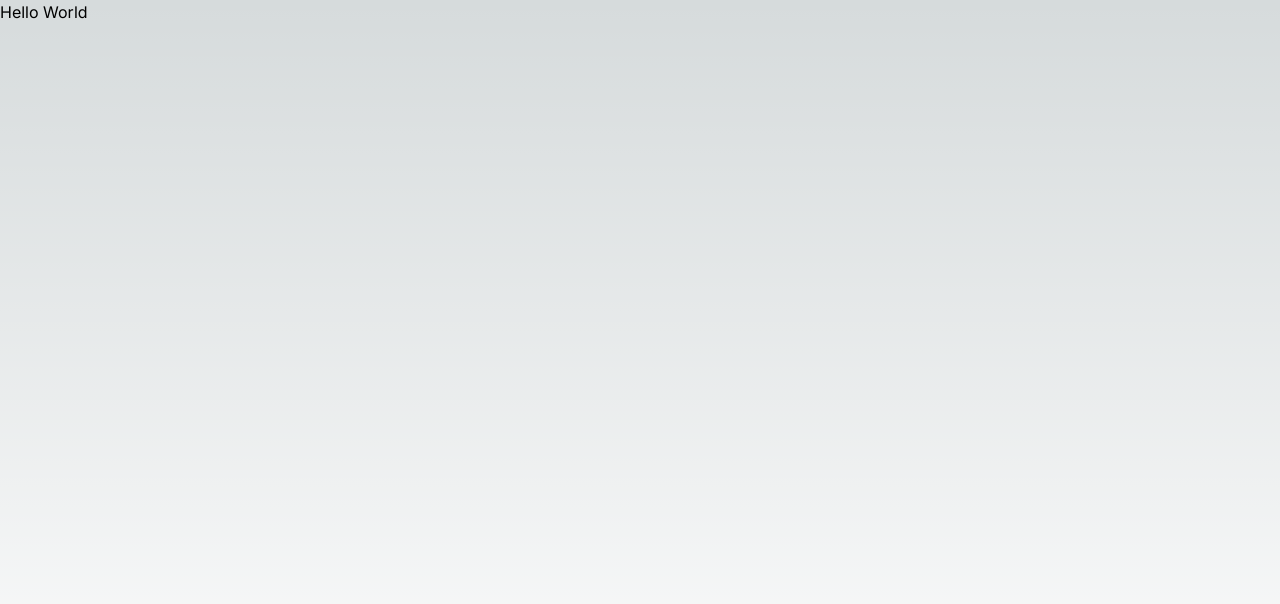
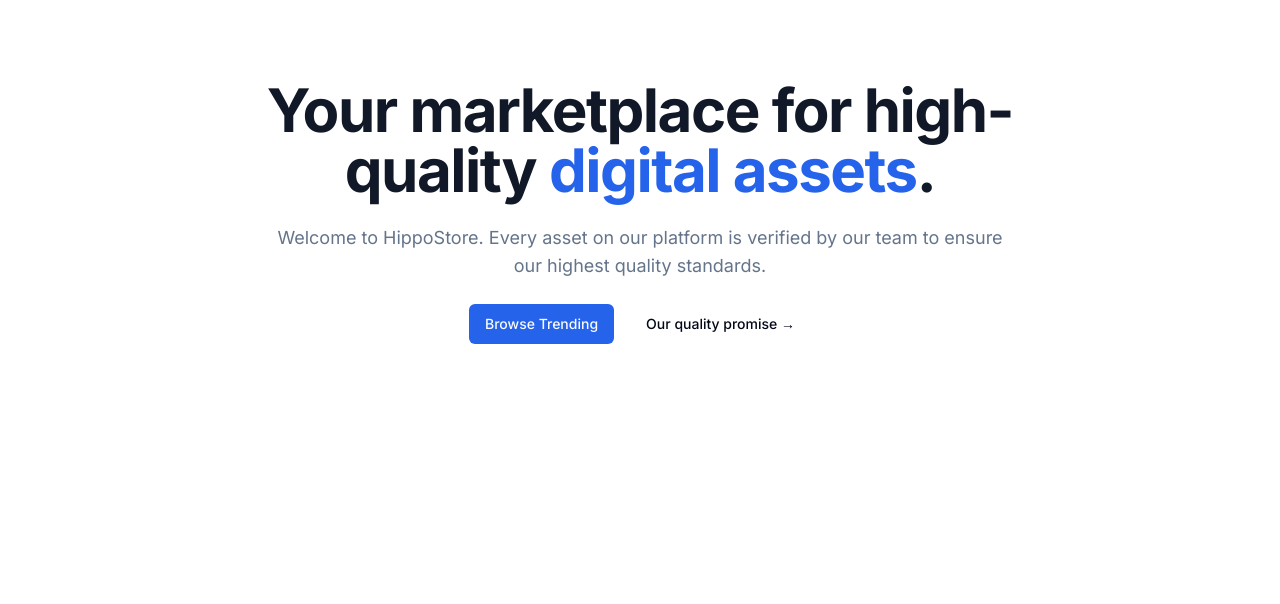
Before and after one commit to codesagecoder/digital-marketplace, a Next.js app: page / in a window 1280 px wide. Shown: the top 604 px of the page. Built offline with nearby package versions, Linux system fonts and the light colour scheme.

Commit message:
building landing page header/hero

```diff
--- a/package.json
+++ b/package.json
@@ -1,5 +1,5 @@
 {
-  "name": "digitalhippo",
+  "name": "hippostore",
   "version": "0.1.0",
   "private": true,
   "main": "dist/server.js",
--- a/src/app/globals.css
+++ b/src/app/globals.css
@@ -2,32 +2,71 @@
 @tailwind components;
 @tailwind utilities;
 
-:root {
-  --foreground-rgb: 0, 0, 0;
-  --background-start-rgb: 214, 219, 220;
-  --background-end-rgb: 255, 255, 255;
-}
+@layer base {
+  :root {
+    --background: 0 0% 100%;
+    --foreground: 222.2 84% 4.9%;
+    --card: 0 0% 100%;
+    --card-foreground: 222.2 84% 4.9%;
+    --popover: 0 0% 100%;
+    --popover-foreground: 222.2 84% 4.9%;
+    --primary: 221.2 83.2% 53.3%;
+    --primary-foreground: 210 40% 98%;
+    --secondary: 210 40% 96.1%;
+    --secondary-foreground: 222.2 47.4% 11.2%;
+    --muted: 210 40% 96.1%;
+    --muted-foreground: 215.4 16.3% 46.9%;
+    --accent: 210 40% 96.1%;
+    --accent-foreground: 222.2 47.4% 11.2%;
+    --destructive: 0 84.2% 60.2%;
+    --destructive-foreground: 210 40% 98%;
+    --border: 214.3 31.8% 91.4%;
+    --input: 214.3 31.8% 91.4%;
+    --ring: 221.2 83.2% 53.3%;
+    --radius: 0.5rem;
+  }
 
-@media (prefers-color-scheme: dark) {
-  :root {
-    --foreground-rgb: 255, 255, 255;
-    --background-start-rgb: 0, 0, 0;
-    --background-end-rgb: 0, 0, 0;
+  .dark {
+    --background: 222.2 84% 4.9%;
+    --foreground: 210 40% 98%;
+    --card: 222.2 84% 4.9%;
+    --card-foreground: 210 40% 98%;
+    --popover: 222.2 84% 4.9%;
+    --popover-foreground: 210 40% 98%;
+    --primary: 217.2 91.2% 59.8%;
+    --primary-foreground: 222.2 47.4% 11.2%;
+    --secondary: 217.2 32.6% 17.5%;
+    --secondary-foreground: 210 40% 98%;
+    --muted: 217.2 32.6% 17.5%;
+    --muted-foreground: 215 20.2% 65.1%;
+    --accent: 217.2 32.6% 17.5%;
+    --accent-foreground: 210 40% 98%;
+    --destructive: 0 62.8% 30.6%;
+    --destructive-foreground: 210 40% 98%;
+    --border: 217.2 32.6% 17.5%;
+    --input: 217.2 32.6% 17.5%;
+    --ring: 224.3 76.3% 48%;
   }
 }
 
-body {
-  color: rgb(var(--foreground-rgb));
-  background: linear-gradient(
-      to bottom,
-      transparent,
-      rgb(var(--background-end-rgb))
-    )
-    rgb(var(--background-start-rgb));
+@layer base {
+  * {
+    @apply border-border;
+  }
+  body {
+    @apply bg-background text-foreground;
+  }
 }
 
-@layer utilities {
-  .text-balance {
-    text-wrap: balance;
-  }
+.swiper-pagination-bullet {
+  width: 7px !important;
+  height: 7px !important;
+  background: rgba(255, 255, 255, 0.2);
+  scale: 0.9 !important;
 }
+
+.swiper-pagination-bullet-active {
+  color: #fff;
+  background: white !important;
+  scale: 1 !important ;
+}
--- a/src/app/page.tsx
+++ b/src/app/page.tsx
@@ -1,7 +1,23 @@
+import MaxWidthWrapper from '@/components/MaxWidthWrapper'
+import { Button, buttonVariants } from '@/components/ui/button'
 import Image from 'next/image'
+import Link from 'next/link'
 
 export default function Home() {
   return (
-    <p>Hello World</p>
+    <MaxWidthWrapper>
+      <div className='py-20 mx-auto text-center flex flex-col items-center max-w-3xl'>
+        <h1 className='text-4xl font-bold tracking-tight text-gray-900 sm:text-6xl'>
+          Your marketplace for high-quality <span className='text-blue-600'>digital assets</span>.
+        </h1>
+        <p className='mt-6 text-lg max-w-prose text-muted-foreground'>
+          Welcome to HippoStore. Every asset on our platform is verified by our team to ensure our highest quality standards.
+        </p>
+        <div className='flex flex-col sm:flex-row gap-4 mt-6'>
+          <Link href='/products' className={buttonVariants()}>Browse Trending</Link>
+          <Button variant='ghost'>Our quality promise &rarr;</Button>
+        </div>
+      </div>
+    </MaxWidthWrapper>
   )
 }
--- /dev/null
+++ b/src/components/ui/button.tsx
@@ -0,0 +1,56 @@
+import * as React from "react"
+import { Slot } from "@radix-ui/react-slot"
+import { cva, type VariantProps } from "class-variance-authority"
+
+import { cn } from "@/lib/utils"
+
+const buttonVariants = cva(
+  "inline-flex items-center justify-center whitespace-nowrap rounded-md text-sm font-medium ring-offset-background transition-colors focus-visible:outline-none focus-visible:ring-2 focus-visible:ring-ring focus-visible:ring-offset-2 disabled:pointer-events-none disabled:opacity-50",
+  {
+    variants: {
+      variant: {
+        default: "bg-primary text-primary-foreground hover:bg-primary/90",
+        destructive:
+          "bg-destructive text-destructive-foreground hover:bg-destructive/90",
+        outline:
+          "border border-input bg-background hover:bg-accent hover:text-accent-foreground",
+        secondary:
+          "bg-secondary text-secondary-foreground hover:bg-secondary/80",
+        ghost: "hover:bg-accent hover:text-accent-foreground",
+        link: "text-primary underline-offset-4 hover:underline",
+      },
+      size: {
+        default: "h-10 px-4 py-2",
+        sm: "h-9 rounded-md px-3",
+        lg: "h-11 rounded-md px-8",
+        icon: "h-10 w-10",
+      },
+    },
+    defaultVariants: {
+      variant: "default",
+      size: "default",
+    },
+  }
+)
+
+export interface ButtonProps
+  extends React.ButtonHTMLAttributes<HTMLButtonElement>,
+    VariantProps<typeof buttonVariants> {
+  asChild?: boolean
+}
+
+const Button = React.forwardRef<HTMLButtonElement, ButtonProps>(
+  ({ className, variant, size, asChild = false, ...props }, ref) => {
+    const Comp = asChild ? Slot : "button"
+    return (
+      <Comp
+        className={cn(buttonVariants({ variant, size, className }))}
+        ref={ref}
+        {...props}
+      />
+    )
+  }
+)
+Button.displayName = "Button"
+
+export { Button, buttonVariants }
--- a/src/globals.css
+++ /dev/null
@@ -1,76 +0,0 @@
-@tailwind base;
-@tailwind components;
-@tailwind utilities;
-
-@layer base {
-  :root {
-    --background: 0 0% 100%;
-    --foreground: 222.2 84% 4.9%;
-
-    --card: 0 0% 100%;
-    --card-foreground: 222.2 84% 4.9%;
-
-    --popover: 0 0% 100%;
-    --popover-foreground: 222.2 84% 4.9%;
-
-    --primary: 222.2 47.4% 11.2%;
-    --primary-foreground: 210 40% 98%;
-
-    --secondary: 210 40% 96.1%;
-    --secondary-foreground: 222.2 47.4% 11.2%;
-
-    --muted: 210 40% 96.1%;
-    --muted-foreground: 215.4 16.3% 46.9%;
-
-    --accent: 210 40% 96.1%;
-    --accent-foreground: 222.2 47.4% 11.2%;
-
-    --destructive: 0 84.2% 60.2%;
-    --destructive-foreground: 210 40% 98%;
-
-    --border: 214.3 31.8% 91.4%;
-    --input: 214.3 31.8% 91.4%;
-    --ring: 222.2 84% 4.9%;
-
-    --radius: 0.5rem;
-  }
-
-  .dark {
-    --background: 222.2 84% 4.9%;
-    --foreground: 210 40% 98%;
-
-    --card: 222.2 84% 4.9%;
-    --card-foreground: 210 40% 98%;
-
-    --popover: 222.2 84% 4.9%;
-    --popover-foreground: 210 40% 98%;
-
-    --primary: 210 40% 98%;
-    --primary-foreground: 222.2 47.4% 11.2%;
-
-    --secondary: 217.2 32.6% 17.5%;
-    --secondary-foreground: 210 40% 98%;
-
-    --muted: 217.2 32.6% 17.5%;
-    --muted-foreground: 215 20.2% 65.1%;
-
-    --accent: 217.2 32.6% 17.5%;
-    --accent-foreground: 210 40% 98%;
-
-    --destructive: 0 62.8% 30.6%;
-    --destructive-foreground: 210 40% 98%;
-
-    --border: 217.2 32.6% 17.5%;
-    --input: 217.2 32.6% 17.5%;
-    --ring: 212.7 26.8% 83.9%;
-  }
-}
-
-@layer base {
-  * {
-    @apply border-border;
-  }
-  body {
-    @apply bg-background text-foreground;
-  }
-}
```
Also changed, not shown: src/components/MaxWidthWrapper.tsx (+5 -3 lines), 1 other file (tests, documents, lock files or other folders).
